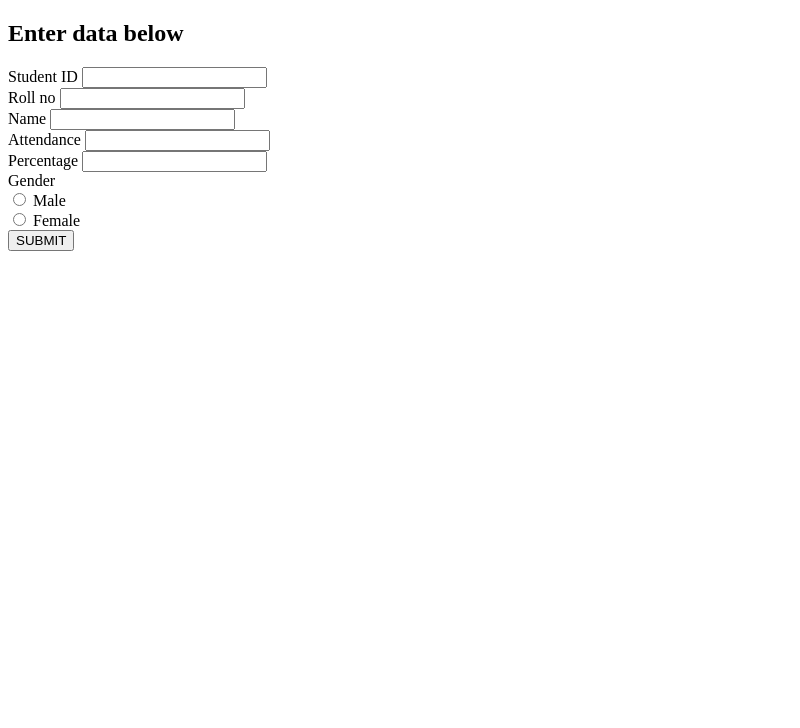
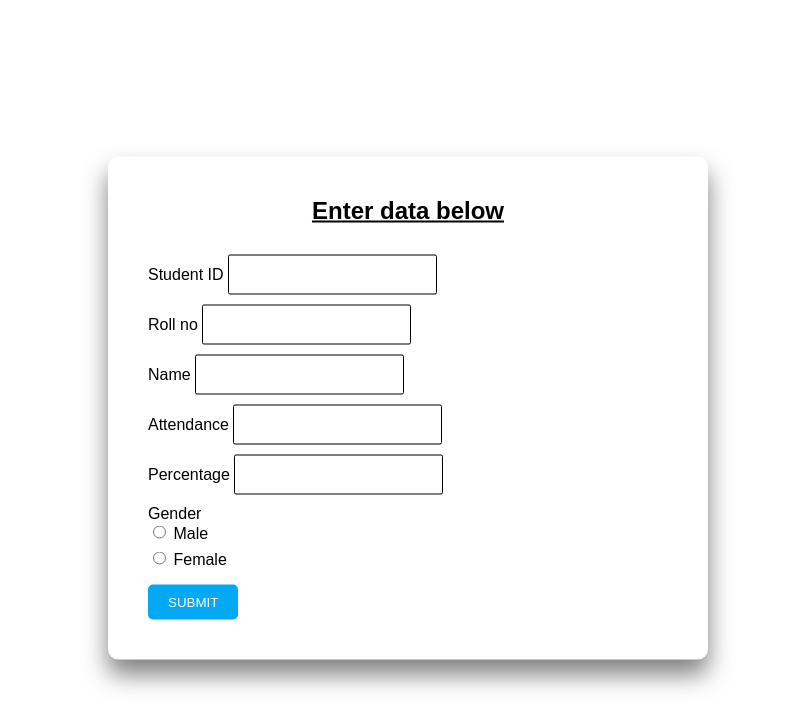
Before and after one commit to prachij2810/Data-Storage-Analytics-With-Dashboard, an Electron app: page desktop_app/mainWindow.html in a window 800 px wide. Drawn offline with Linux system fonts and the light colour scheme.

Commit message:
Desktop app designed!

```diff
--- a/desktop_app/mainWindow.html
+++ b/desktop_app/mainWindow.html
@@ -4,10 +4,55 @@
         <title>
             School data entry
         </title>
+        <style>
+            body {
+                position: absolute;
+                top: 50%;
+                left: 50%;
+                transform: translate(-50%, -50%);
+                width: 600px;
+                padding: 40px;
+                box-sizing: border-box;
+                box-shadow: 0 15px 25px rgba(0, 0, 0, 0.5);
+                border-radius: 10px;
+                font-family: sans-serif;
+                color: black;
+            }
 
+            h2{
+                margin: 0 0 30px;
+                padding: 0;
+                color: black;
+                text-align: center;
+             }
+
+            input {
+                padding: 10px 0;
+                font-size: 16px;
+                color: black;
+                margin-bottom: 10px;
+                border: 1px solid;
+                border-radius: 2px;
+                outline: none;
+            }
+
+            button[type="submit"] {
+                margin-top: 10px;
+                background: transparent;
+                border: none;
+                outline: none;
+                color: #fff;
+                background: #03a9f4;
+                padding: 10px 20px;
+                cursor: pointer;
+                border-radius: 5px;
+            }
+
+
+        </style>
     </head>
     <body>
-        <h2>Enter data below</h2>
+        <h2><u>Enter data below</u></h2>
         <form method = "post">
             <label>Student ID</label>
             <input type = "text" id = "sid" required> <br>
```
